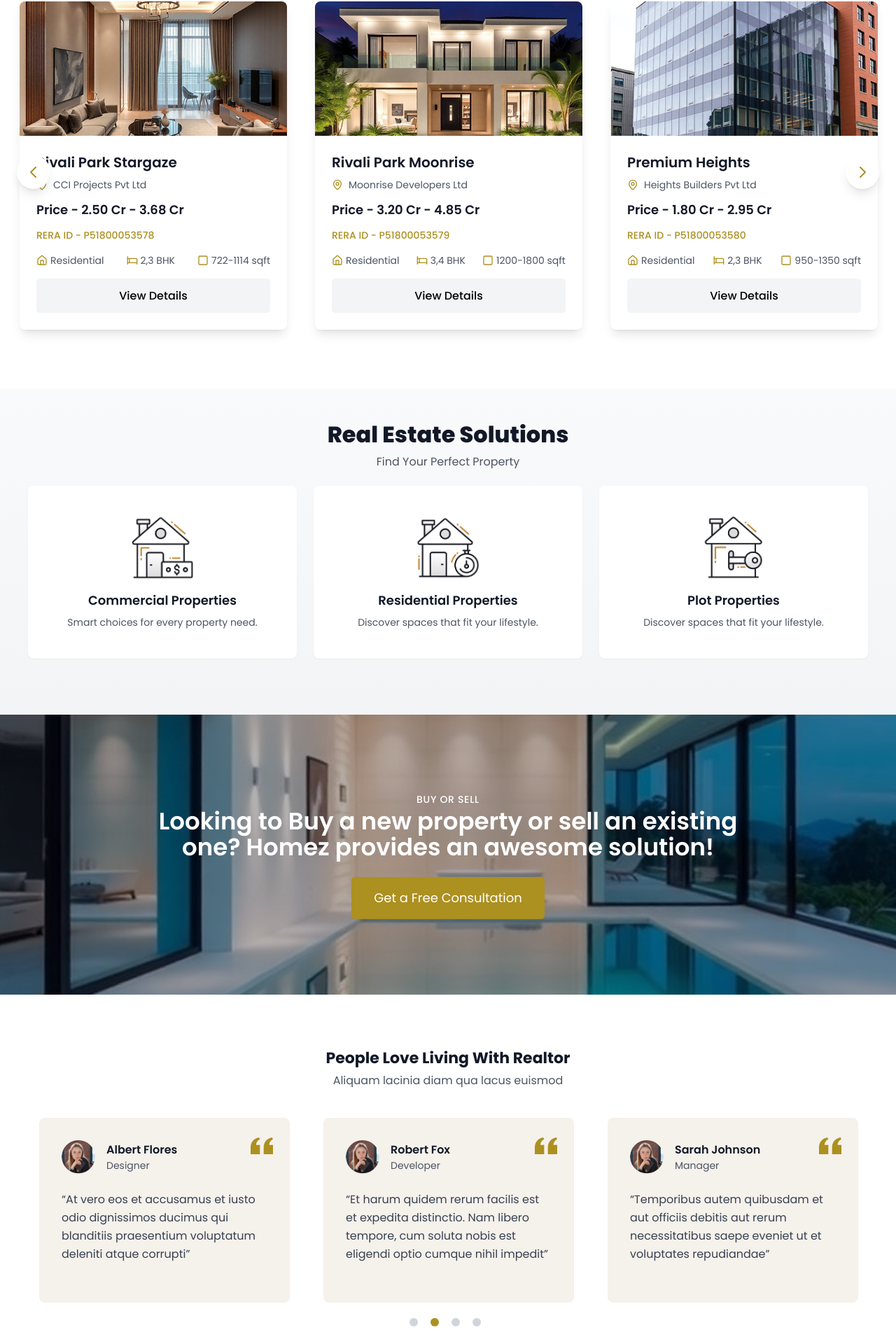
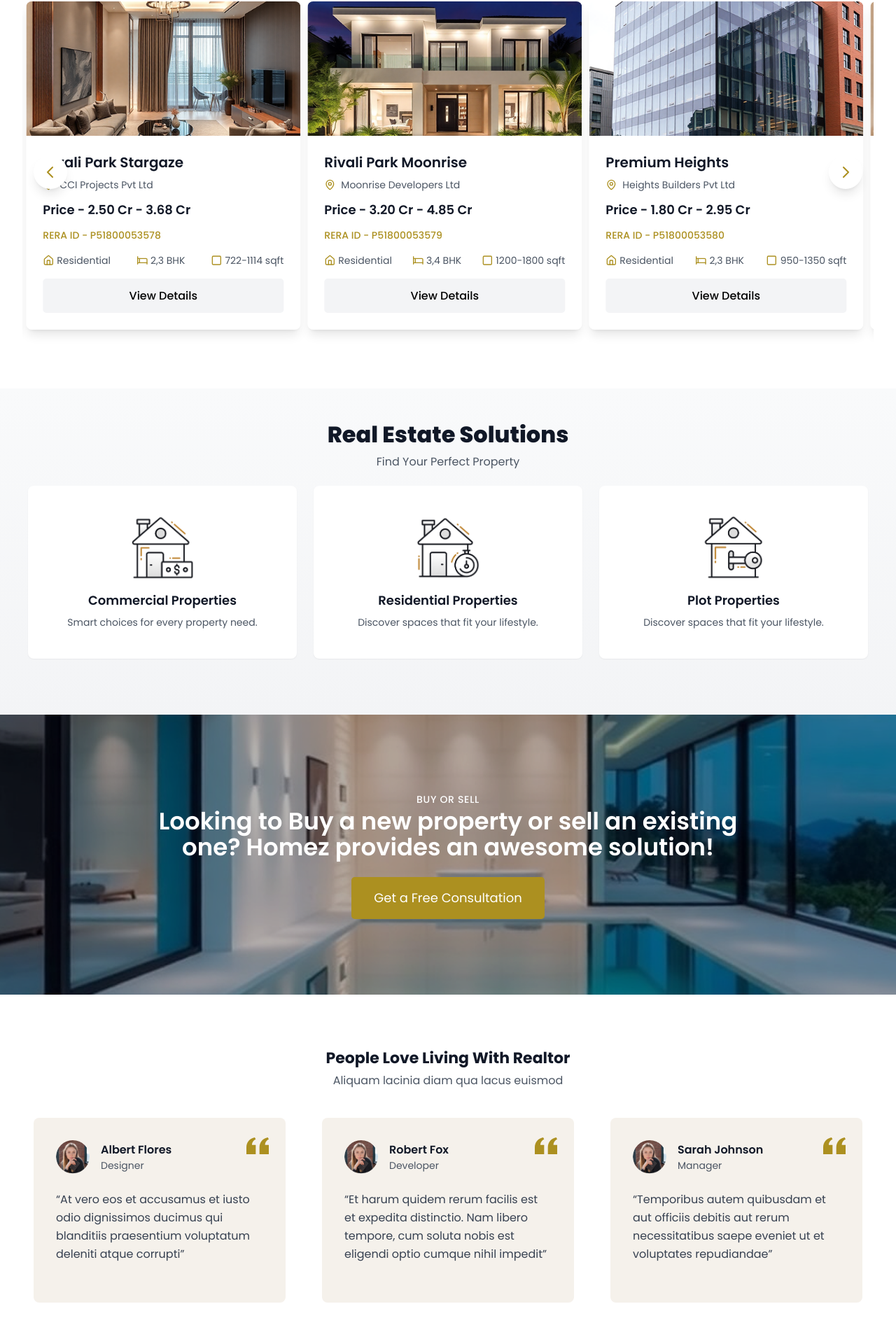
Before and after one commit to RAVI08RR/realstatemarketing, a Next.js app: page / in a window 1280 px wide. Shown: the part 2020-3933 px from the top of the page at 70% size. Built offline with nearby package versions, Linux system fonts and the light colour scheme.

Commit message:
api updated on contact form

```diff
--- a/package.json
+++ b/package.json
@@ -14,8 +14,7 @@
     "react": "19.1.0",
     "react-dom": "19.1.0",
     "react-phone-number-input": "^3.4.12",
-    "react-slick": "^0.31.0",
-    "slick-carousel": "^1.8.1"
+    "swiper": "^12.0.2"
   },
   "devDependencies": {
     "@eslint/eslintrc": "^3",
--- a/src/app/components/ContactForm.js
+++ b/src/app/components/ContactForm.js
@@ -103,7 +103,7 @@ export default function ContactForm() {
       </div>
 
       {/* Content */}
-      <div className="relative z-10 container mx-auto  w-full">
+      <div className="relative z-10 container mx-auto  w-full lg:p-0 p-[19px]">
         <div className="grid lg:grid-cols-2 gap-12 items-center">
           {/* Left Side - Form */}
           <div className="max-w-[33rem]">
--- a/src/app/components/FeaturedProperties.js
+++ b/src/app/components/FeaturedProperties.js
@@ -1,10 +1,12 @@
 "use client";
 import React from 'react';
 import Image from 'next/image';
-import Slider from 'react-slick';
+import { Swiper, SwiperSlide } from 'swiper/react';
+import { Navigation, Pagination, Autoplay } from 'swiper/modules';
 import { MapPin, Home, Bed, Square } from 'lucide-react';
-import "slick-carousel/slick/slick.css";
-import "slick-carousel/slick/slick-theme.css";
+import 'swiper/css';
+import 'swiper/css/navigation';
+import 'swiper/css/pagination';
 
 const FeaturedProperties = () => {
   const properties = [
@@ -76,66 +78,11 @@ const FeaturedProperties = () => {
     }
   ];
 
-  const CustomNextArrow = ({ onClick }) => (
-    <button
-      onClick={onClick}
-      className="absolute right-4 top-1/2 -translate-y-1/2 z-10 bg-white hover:bg-[#AC9020] rounded-full p-3 shadow-lg hover:shadow-xl transition-all duration-300 hover:scale-110 group"
-      style={{ zIndex: 2 }}
-    >
-      <svg className="w-6 h-6 text-[#AC9020] group-hover:text-white  transition-colors duration-300" fill="none" stroke="currentColor" viewBox="0 0 24 24">
-        <path strokeLinecap="round" strokeLinejoin="round" strokeWidth={2} d="M9 5l7 7-7 7" />
-      </svg>
-    </button>
-  );
 
-  const CustomPrevArrow = ({ onClick }) => (
-    <button
-      onClick={onClick}
-      className="absolute left-4 top-1/2 -translate-y-1/2 z-10 bg-white hover:bg-[#AC9020] rounded-full p-3 shadow-lg hover:shadow-xl transition-all duration-300 hover:scale-110 group"
-      style={{ zIndex: 2 }}
-    >
-      <svg className="w-6 h-6 text-[#AC9020] group-hover:text-white transition-colors duration-300" fill="none" stroke="currentColor" viewBox="0 0 24 24">
-        <path strokeLinecap="round" strokeLinejoin="round" strokeWidth={2} d="M15 19l-7-7 7-7" />
-      </svg>
-    </button>
-  );
-
-  const settings = {
-    dots: false,
-    infinite: true,
-    speed: 500,
-    slidesToShow: 3,
-    slidesToScroll: 1,
-    autoplay: true,
-    autoplaySpeed: 4000,
-    pauseOnHover: true,
-    nextArrow: <CustomNextArrow />,
-    prevArrow: <CustomPrevArrow />,
-    responsive: [
-      {
-        breakpoint: 1024,
-        settings: {
-          slidesToShow: 2,
-          slidesToScroll: 1,
-        }
-      },
-      {
-        breakpoint: 640,
-        settings: {
-          slidesToShow: 1,
-          slidesToScroll: 1,
-        }
-      }
-    ],
-    customPaging: (i) => (
-      <div className="w-3 h-3 bg-gray-300 rounded-full hover:bg-amber-500 transition-colors duration-300"></div>
-    ),
-    dotsClass: "slick-dots custom-dots"
-  };
 
   const PropertyCard = ({ property }) => (
-    <div className="px-3">
-      <div className="bg-white rounded-2xl shadow-lg hover:shadow-xl transition-all duration-300 overflow-hidden group">
+    <div className="w-full">
+      <div className="bg-white rounded-2xl shadow-lg hover:shadow-xl transition-all duration-300 overflow-hidden group w-full mx-3">
         {/* Property Image */}
         <div className="relative h-48 overflow-hidden">
           <Image
@@ -206,7 +153,7 @@ const FeaturedProperties = () => {
 
   return (
     <section className="py-16 bg-white" id='featured-property'>
-      <div className="container mx-auto px-2">
+      <div className="container mx-auto px-4 sm:px-6 lg:px-8">
         {/* Section Header */}
         <div className="text-center mb-12">
           <h2 className="text-4xl font-bold text-gray-900 mb-4">
@@ -219,11 +166,57 @@ const FeaturedProperties = () => {
 
         {/* Properties Carousel */}
         <div className="relative">
-          <Slider {...settings} className='feature-proprty-slider'>
+          <Swiper
+            modules={[Navigation, Pagination, Autoplay]}
+            spaceBetween={20}
+            slidesPerView={3}
+            navigation={{
+              nextEl: '.swiper-button-next-custom',
+              prevEl: '.swiper-button-prev-custom',
+            }}
+            autoplay={{
+              delay: 4000,
+              disableOnInteraction: false,
+            }}
+            breakpoints={{
+              320: {
+                slidesPerView: 1,
+                spaceBetween: 10,
+              },
+              640: {
+                slidesPerView: 1,
+                spaceBetween: 15,
+              },
+              768: {
+                slidesPerView: 2,
+                spaceBetween: 20,
+              },
+              1024: {
+                slidesPerView: 3,
+                spaceBetween: 10,
+              },
+            }}
+            className="properties-swiper"
+          >
             {properties.map((property) => (
-              <PropertyCard key={property.id} property={property} />
+              <SwiperSlide key={property.id}>
+                <PropertyCard property={property} />
+              </SwiperSlide>
             ))}
-          </Slider>
+          </Swiper>
+
+          {/* Custom Navigation Buttons */}
+          <button className="swiper-button-prev-custom absolute left-4 top-1/2 -translate-y-1/2 z-10 bg-white hover:bg-[#AC9020] rounded-full p-3 shadow-lg hover:shadow-xl transition-all duration-300 hover:scale-110 group">
+            <svg className="w-6 h-6 text-[#AC9020] group-hover:text-white transition-colors duration-300" fill="none" stroke="currentColor" viewBox="0 0 24 24">
+              <path strokeLinecap="round" strokeLinejoin="round" strokeWidth={2} d="M15 19l-7-7 7-7" />
+            </svg>
+          </button>
+
+          <button className="swiper-button-next-custom absolute right-4 top-1/2 -translate-y-1/2 z-10 bg-white hover:bg-[#AC9020] rounded-full p-3 shadow-lg hover:shadow-xl transition-all duration-300 hover:scale-110 group">
+            <svg className="w-6 h-6 text-[#AC9020] group-hover:text-white transition-colors duration-300" fill="none" stroke="currentColor" viewBox="0 0 24 24">
+              <path strokeLinecap="round" strokeLinejoin="round" strokeWidth={2} d="M9 5l7 7-7 7" />
+            </svg>
+          </button>
         </div>
       </div>
     </section>
--- a/src/app/components/HeroSection.js
+++ b/src/app/components/HeroSection.js
@@ -117,7 +117,7 @@ export default function HeroSection() {
             </div>
 
             {/* Info Boxes */}
-            <div className="grid grid-cols-1 sm:grid-cols-3 gap-0">
+            <div className="grid grid-cols-1 sm:grid-cols-3 lg:gap-0 gap-3" >
               {/* Info Box 1 - Properties */}
               <div className="flex items-center space-x-3 bg-[#c0863500] bg-opacity-50 rounded-lg p-0">
                 <div className="w-12 h-12 bg-white rounded-lg flex items-center justify-center">
--- a/src/app/components/Testimonials.js
+++ b/src/app/components/Testimonials.js
@@ -1,9 +1,11 @@
 "use client";
 import React from 'react';
-import Slider from 'react-slick';
+import { Swiper, SwiperSlide } from 'swiper/react';
+import { Navigation, Pagination, Autoplay } from 'swiper/modules';
 import Image from 'next/image';
-import "slick-carousel/slick/slick.css";
-import "slick-carousel/slick/slick-theme.css";
+import 'swiper/css';
+import 'swiper/css/navigation';
+import 'swiper/css/pagination';
 
 export default function Testimonials() {
   const testimonials = [
@@ -41,40 +43,11 @@ export default function Testimonials() {
     }
   ];
 
-  const settings = {
-    dots: true,
-    infinite: true,
-    speed: 500,
-    slidesToShow: 3,
-    slidesToScroll: 1,
-    autoplay: true,
-    autoplaySpeed: 4000,
-    pauseOnHover: true,
-    responsive: [
-      {
-        breakpoint: 1024,
-        settings: {
-          slidesToShow: 2,
-          slidesToScroll: 1,
-        }
-      },
-      {
-        breakpoint: 640,
-        settings: {
-          slidesToShow: 1,
-          slidesToScroll: 1,
-        }
-      }
-    ],
-    customPaging: (i) => (
-      <div className="w-3 h-3 bg-gray-300 rounded-full hover:bg-amber-500 transition-colors duration-300"></div>
-    ),
-    dotsClass: "slick-dots testimonial-dots"
-  };
+
 
   const TestimonialCard = ({ testimonial }) => (
-    <div className="px-4">
-      <div className="bg-[#F5F1EB] rounded-2xl p-8 h-full relative">
+    <div className="w-full">
+      <div className="bg-[#F5F1EB] rounded-2xl p-8 h-full relative mx-4">
         {/* Quote Icon */}
         <div className="absolute top-6 right-6 text-gray-300">
           <svg className="w-8 h-8" fill="#AC9020" viewBox="0 0 24 24">
@@ -131,11 +104,45 @@ export default function Testimonials() {
 
         {/* Testimonials Carousel */}
         <div className="relative">
-          <Slider {...settings}>
+          <Swiper
+            modules={[Navigation, Pagination, Autoplay]}
+            spaceBetween={20}
+            slidesPerView={3}
+            pagination={{
+              clickable: true,
+              bulletClass: 'swiper-pagination-bullet testimonial-bullet',
+              bulletActiveClass: 'swiper-pagination-bullet-active testimonial-bullet-active',
+            }}
+            autoplay={{
+              delay: 4000,
+              disableOnInteraction: false,
+            }}
+            breakpoints={{
+              320: {
+                slidesPerView: 1,
+                spaceBetween: 10,
+              },
+              640: {
+                slidesPerView: 1,
+                spaceBetween: 15,
+              },
+              768: {
+                slidesPerView: 2,
+                spaceBetween: 20,
+              },
+              1024: {
+                slidesPerView: 3,
+                spaceBetween: 20,
+              },
+            }}
+            className="testimonials-swiper pb-12"
+          >
             {testimonials.map((testimonial) => (
-              <TestimonialCard key={testimonial.id} testimonial={testimonial} />
+              <SwiperSlide key={testimonial.id}>
+                <TestimonialCard testimonial={testimonial} />
+              </SwiperSlide>
             ))}
-          </Slider>
+          </Swiper>
         </div>
       </div>
     </section>
--- a/src/app/globals.css
+++ b/src/app/globals.css
@@ -541,3 +541,143 @@ background-color: #AC9020  !important;
 .rounded-2xl {
     border-radius: 0.5rem !important;
 }
+
+@media screen and (max-width: 768px) {
+  .bg-contact-us {
+    background-image: url("/images/contact-img.png");
+    background-repeat: no-repeat;
+    background-size: cover;
+    display: none;
+  }
+}
+
+
+/* Featured Properties Mobile Fix */
+.feature-proprty-slider .slick-track {
+  display: flex !important;
+  align-items: stretch;
+}
+
+.feature-proprty-slider .slick-slide {
+  height: auto;
+  display: flex !important;
+  align-items: stretch;
+}
+
+.feature-proprty-slider .slick-slide > div {
+  width: 100%;
+  height: 100%;
+}
+
+/* Mobile specific fixes */
+@media (max-width: 768px) {
+  .feature-proprty-slider .slick-slide {
+    width: 100% !important;
+    margin: 0 !important;
+  }
+
+  .feature-proprty-slider .slick-track {
+    width: 100% !important;
+  }
+
+  .feature-proprty-slider {
+    overflow: hidden;
+  }
+}
+
+@media (max-width: 640px) {
+  .feature-proprty-slider .slick-slide {
+    width: 100% !important;
+    margin: 0 !important;
+  }
+
+  .feature-proprty-slider .slick-list {
+    overflow: hidden;
+  }
+}
+
+@media (max-width: 480px) {
+  .feature-proprty-slider .slick-slide {
+    width: 100% !important;
+    margin: 0 !important;
+  }
+}/* Sw
+iper Custom Styles */
+.properties-swiper {
+  padding: 0 50px;
+  overflow: visible;
+}
+
+.properties-swiper .swiper-slide {
+  height: auto;
+  display: flex;
+  align-items: stretch;
+}
+
+.testimonials-swiper {
+  padding: 0 20px 50px 20px;
+  overflow: visible;
+}
+
+.testimonials-swiper .swiper-slide {
+  height: auto;
+  display: flex;
+  align-items: stretch;
+}
+
+/* Custom Pagination for Testimonials */
+.testimonial-bullet {
+  width: 12px !important;
+  height: 12px !important;
+  background: #d1d5db !important;
+  border-radius: 50% !important;
+  opacity: 1 !important;
+  margin: 0 4px !important;
+  transition: all 0.3s ease !important;
+}
+
+.testimonial-bullet-active {
+  background: #C08735 !important;
+  transform: scale(1.2) !important;
+}
+
+.testimonials-swiper .swiper-pagination {
+  bottom: 0 !important;
+  position: relative !important;
+  margin-top: 30px !important;
+}
+
+/* Hide default Swiper navigation buttons */
+.properties-swiper .swiper-button-next,
+.properties-swiper .swiper-button-prev,
+.testimonials-swiper .swiper-button-next,
+.testimonials-swiper .swiper-button-prev {
+  display: none !important;
+}
+
+/* Mobile responsive adjustments */
+@media (max-width: 768px) {
+  .properties-swiper {
+    padding: 0 20px;
+  }
+
+  .testimonials-swiper {
+    padding: 0 10px 50px 10px;
+  }
+
+
+}
+
+@media (max-width: 640px) {
+  .properties-swiper {
+    padding: 0 10px;
+  }
+}
+.swiper-wrapper{
+  padding-bottom: 20px;
+}
+@media (min-width: 1200px) {
+.properties-swiper .swiper-slide {
+    width: 24.5rem !important;
+}
+}
```
Also changed, not shown: 1 other file (tests, documents, lock files or other folders).
